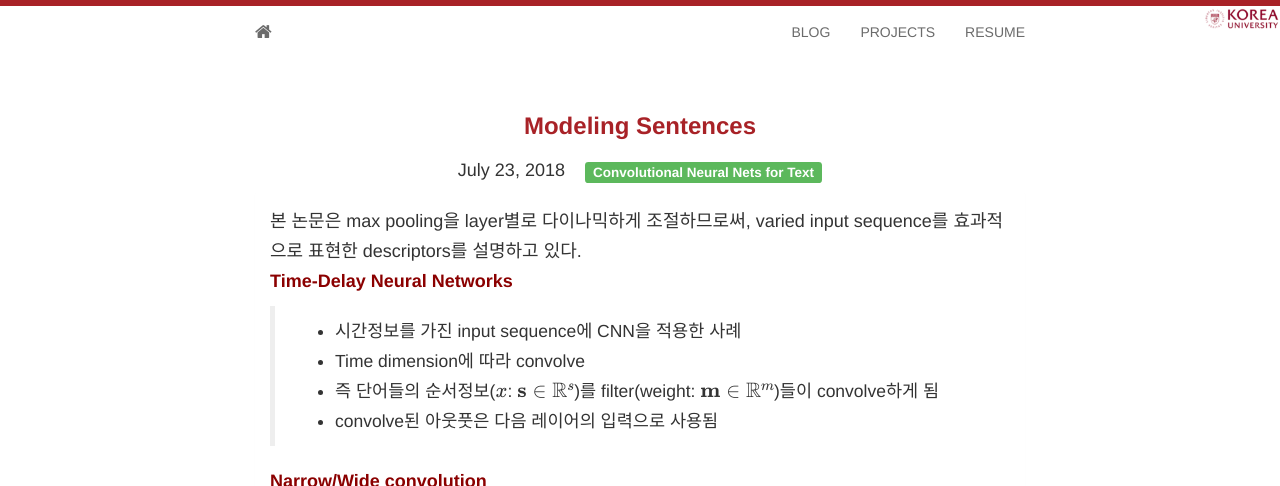
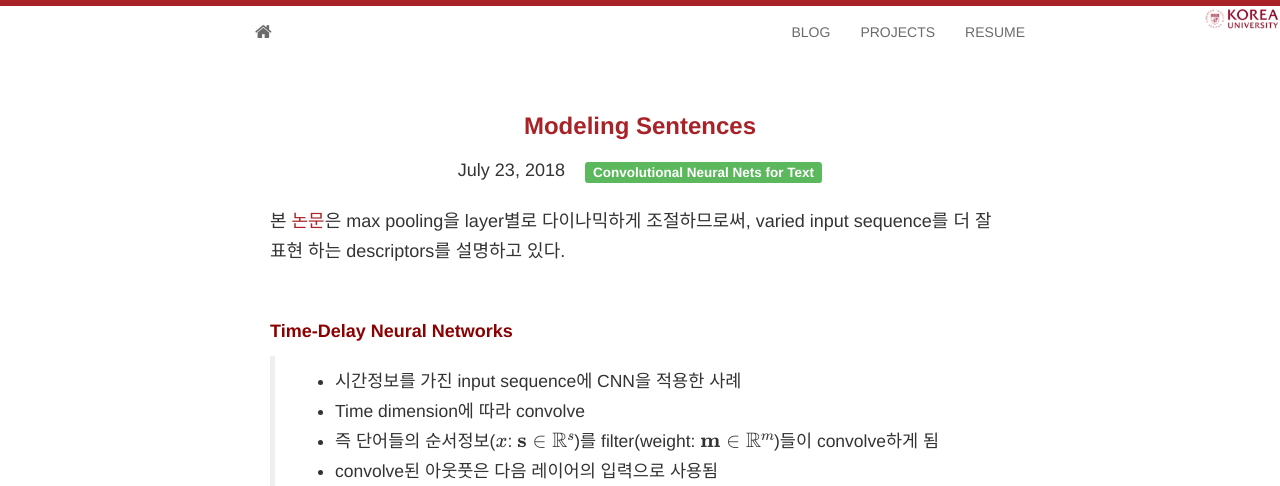
Before and after one commit to Donghwa-KIM/Donghwa-KIM.github.io, a Jekyll site: the page built from _posts/CNN-for-text/2018-07-23-CNN_for_Modeling_Sentences.md, in a window 1280 px wide and 1400 px high, cut to the strip 0-486 px from the top of the window. Built offline with Jekyll 4.4.1, drawn with Linux system fonts in a browser that asks for light colours; nearby versions of some CDN libraries; some web fonts are replaced; formulas are drawn with MathJax 3; comment, search, counter and statistics services are not loaded; some of the changed text lies outside the part shown.

Commit message:
correct my cnn for text

```diff
--- a/_posts/CNN-for-text/2018-07-23-CNN_for_Modeling_Sentences.md
+++ b/_posts/CNN-for-text/2018-07-23-CNN_for_Modeling_Sentences.md
@@ -8,8 +8,10 @@ tags:
 - Convolutional Neural Nets for Text
 ---
 
-본 논문은 max pooling을 layer별로 다이나믹하게 조절하므로써, varied input sequence를 효과적으로 표현한 descriptors를 설명하고 있다.
+본 [논문](_site/assets/cnn)은 max pooling을 layer별로 다이나믹하게 조절하므로써, varied input sequence를 더 잘 표현 하는 descriptors를 설명하고 있다.
+
 <br>
+
 **<span style='color:DarkRed'>Time-Delay Neural Networks</span>**
 
 > - 시간정보를 가진 input sequence에 CNN을 적용한 사례
@@ -27,7 +29,7 @@ tags:
 
 
 
-**<span style='color:blue'>narrow </span>** convolution은 **<span style='color:green'>wide </span>** convolution의 subsequence라고 할 수 있으며, **<span style='color:green'>wide convolution</span>**으로 CNN을 구성했을 때 filter들 안에 있는 모든 weight들이 전체 문장 고려하게 되므로, 순서정보들이 더 길게 학습하게 된다.
+**<span style='color:blue'>narrow </span>** convolution은 **<span style='color:green'>wide </span>** convolution의 subsequence라고 할 수 있으며, **<span style='color:green'>wide convolution</span>**으로 CNN을 구성했을 때 filter들 안에 있는 모든 weight들이 전체 문장 고려하게 되므로, 순서정보들이 더 길게 학습이 된다.
 
 <br>
 
@@ -63,7 +65,7 @@ $L$은 총 layer의 갯수를 의미하며, $l$: 현재 layer가 몇번째인지
 
 <br>
 앞에서 언급한 내용을 요약한 flow-chart는 아래의 그림과 같다.
-<p align="center"><img width="500" height="auto" src="https://imgur.com/NjHG3tw.png"></p>
+<p align="center"><img width="400" height="auto" src="https://imgur.com/NjHG3tw.png"></p>
 
 > 1. 4차원으로 embedding된 word vector가 7개($s=7$)가 있다.
 > 2. 2개의 필터($4 \times 3$)를 input sequence에 convolve하면, 2개의 아웃풋의 길이는 $4 \times  (7+3-1) = 4 \times 9$이 된다.
```
Also changed, not shown: other parts of _posts/CNN-for-text/2018-07-23-CNN_for_Modeling_Sentences.md (+1 -1 lines).
